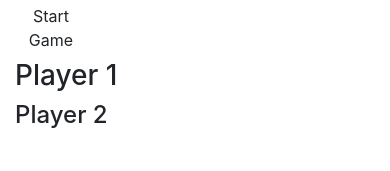
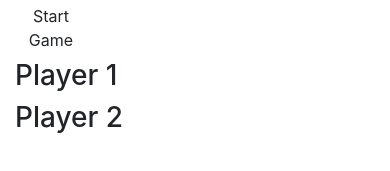
Before and after one commit to lilianwaweru/Pig-Dice, a plain HTML site: page index.html in a window 390 px wide. Shown: the part 571-742 px from the top of the page. Drawn offline with Linux system fonts and the light colour scheme.

Commit message:
column and row class

```diff
--- a/index.html
+++ b/index.html
@@ -29,8 +29,14 @@
       <span class="btn btn-primary" id="add-address">New Game</span>
         <button type="submit" class="btn">Start Game</button>
       </form>
+      <div class="row">
+        <div class="col-md-6">
       <h3>Player 1</h3>
-      <h4>Player 2</h4>
+    </div>
+    <div class="col-md-6">
+      <h3>Player 2</h3>
+    </div>
+  </div>
     </div>
 
   </body>
```
